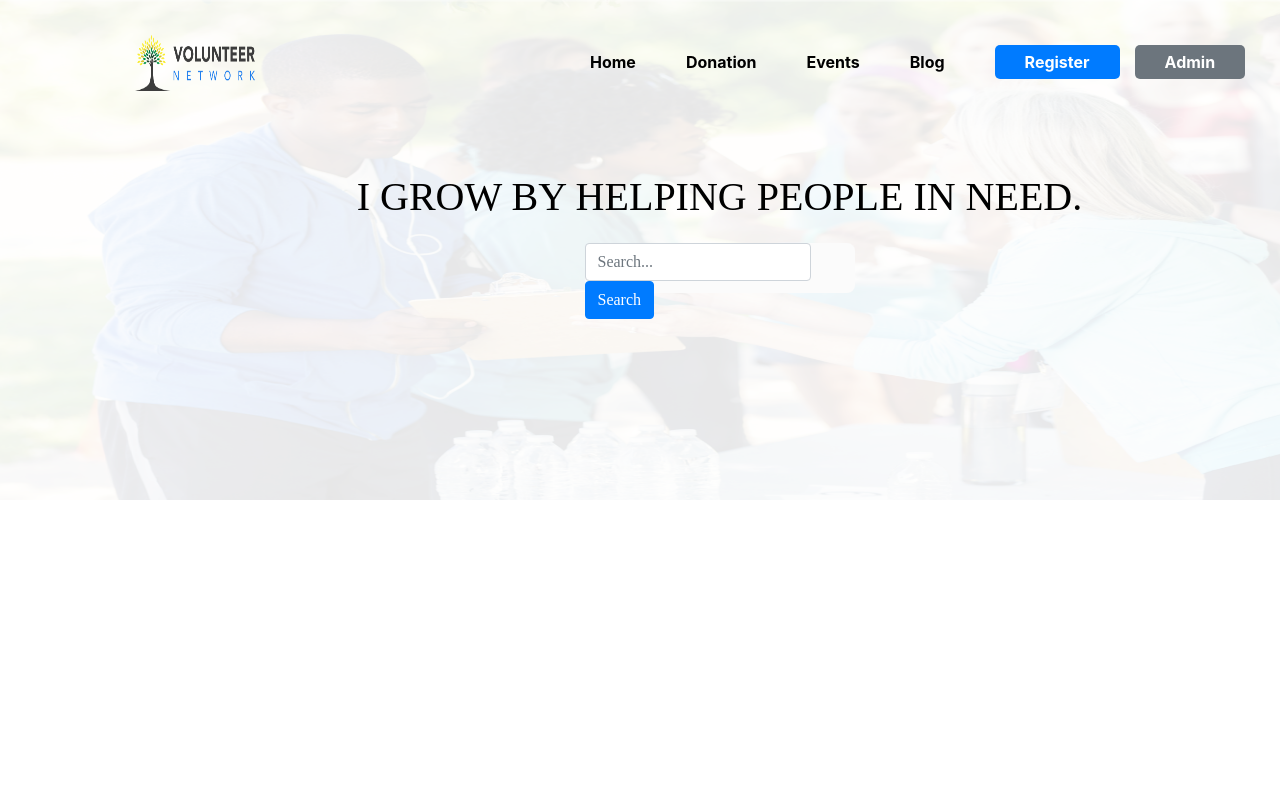
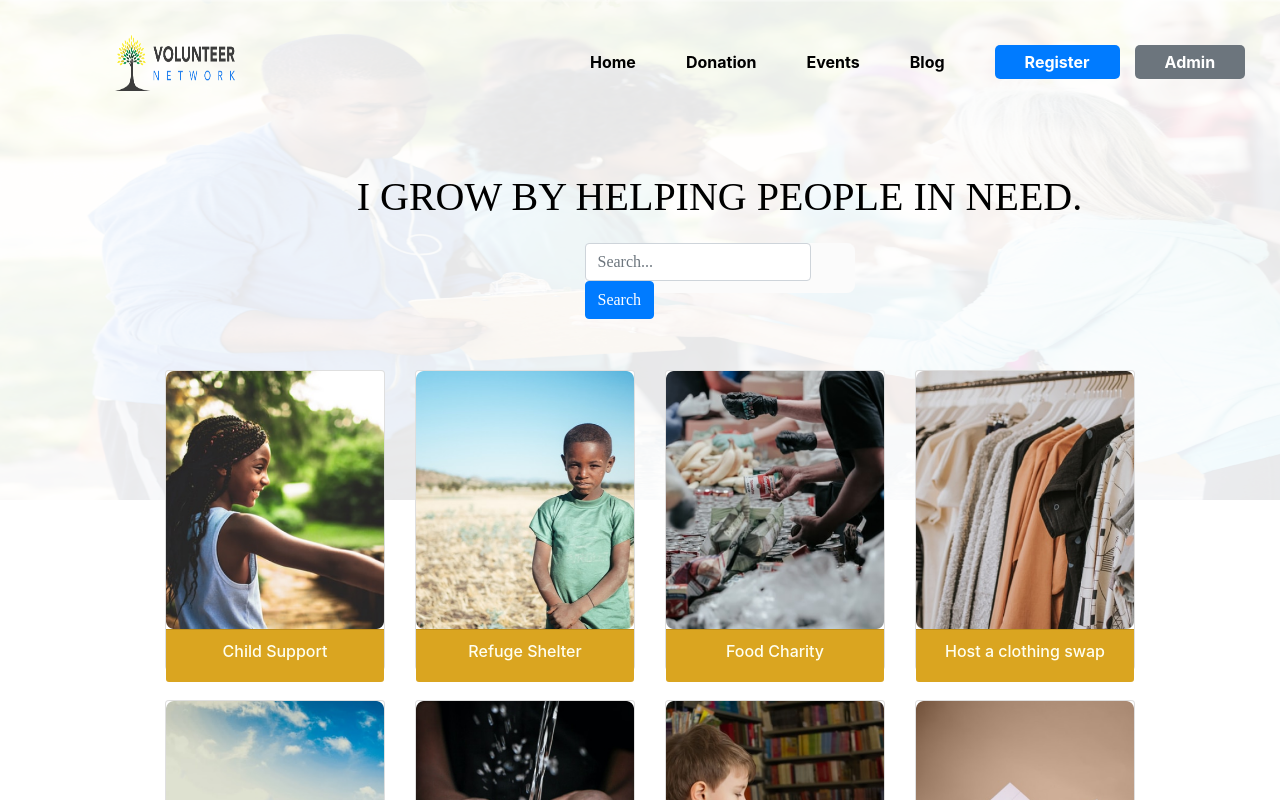
Before and after one commit to azmir849/volunteer-network, a React (Create React App) app: page / in a window 1280 px wide. Shown: the top 800 px of the page. Built offline with nearby package versions, Linux system fonts and the light colour scheme.

Commit message:
LandingPage fully complete

```diff
--- a/src/Components/LandingPage/LandingPage.js
+++ b/src/Components/LandingPage/LandingPage.js
@@ -1,10 +1,12 @@
 import React from 'react';
+import LandingPageCards from '../LandingPageCards/LandingPageCards';
 import LandingPageHeader from '../LandingPageHeader/LandingPageHeader';
 
 const LandingPage = () => {
     return (
         <div>
             <LandingPageHeader></LandingPageHeader>
+            <LandingPageCards></LandingPageCards>
         </div>
     );
 };
--- /dev/null
+++ b/src/Components/LandingPageCards/LandingPageCards.css
@@ -0,0 +1,5 @@
+.Cards{
+    margin-top: -160px;
+    margin-left: 150PX;
+    margin-right: 10PX;
+}
--- /dev/null
+++ b/src/Components/LandingPageCards/LandingPageCards.js
@@ -0,0 +1,98 @@
+import React from 'react';
+import VolunteerActivity from '../VolunteerActivity/VolunteerActivity';
+import './LandingPageCards.css'
+
+const volunteerActivity =[
+    {
+        name: 'Child Support',
+        pictureUrl:'childSupport.png'
+    },
+    {
+        name: 'Refuge Shelter',
+        pictureUrl:'refuseShelter.png'
+    },
+    {
+        name: 'Food Charity',
+        pictureUrl:'foodCharity.png'
+    },
+    {
+        name: 'Host a clothing swap',
+        pictureUrl:'clothSwap.png'
+    },
+    {
+        name: 'Host a river clean-up',
+        pictureUrl:'riverClean.png'
+    },
+    {
+        name: 'Clean water for children',
+        pictureUrl:'cleanWater.png'
+    },
+    {
+        name: 'Good education',
+        pictureUrl:'goodEducation.png'
+    },
+    {
+        name: 'New books for children',
+        pictureUrl:'newBooks.png'
+    },
+    {
+        name: 'Host a study group',
+        pictureUrl:'studyGroup.png'
+    },
+    {
+        name: 'Build a birdhouses for your neighbors',
+        pictureUrl:'birdHouse.png'
+    },
+    {
+        name: 'Organize books at the library',
+        pictureUrl:'libraryBooks.png'
+    },
+    {
+        name: 'Give a seminar on driving safety',
+        pictureUrl:'driveSafety.png'
+    },
+    {
+        name: 'Give free music lessons',
+        pictureUrl:'musicLessons.png'
+    },
+    {
+        name: 'Teach people how to register to vote',
+        pictureUrl:'voteRegister.png'
+    },
+    {
+        name: 'Clean up your local park',
+        pictureUrl:'clearnPark.png'
+    },
+    {
+        name: 'Give IT helps to local adults',
+        pictureUrl:'ITHelp.png'
+    },
+    {
+        name: 'Foster a shelter animal',
+        pictureUrl:'animalShelter.png'
+    },
+    {
+        name: 'Babysit during PTA meetings',
+        pictureUrl:'babySit.png'
+    },
+    {
+        name: 'Collects stuffed animals',
+        pictureUrl:'stuffedAnimals.png'
+    },
+    {
+        name: 'Collect school supplies',
+        pictureUrl:'schoolSuffiles.png'
+    },
+]
+
+const LandingPageCards = () => {
+    return (
+        <div className="Cards row">
+            {
+               volunteerActivity.map(activity =><VolunteerActivity activity={activity}></VolunteerActivity>)
+            }
+        </div>
+    );
+};
+
+export default LandingPageCards;
--- a/src/Components/LandingPageHeader/LandingPageHeader.css
+++ b/src/Components/LandingPageHeader/LandingPageHeader.css
@@ -1,5 +1,4 @@
 .BackgroundImg{
-    position: absolute;
     width: 1500px;
     height: 500px;
 }
@@ -7,7 +6,7 @@
     position: absolute;
     width: 120.26px;
     height: 56px;
-    left: 135px;
+    left: 115px;
     top: 35px;
 }
 .navForm{
--- a/src/Components/LandingPageHeader/LandingPageHeader.js
+++ b/src/Components/LandingPageHeader/LandingPageHeader.js
@@ -12,16 +12,16 @@ const LandingPageHeader = () => {
                <nav className="nav navMenuArea">
                 <ul>
                     <li>
-                        <Link to="/news">Home</Link>
+                        <Link to="/home">Home</Link>
                     </li>
                     <li>
-                        <Link to="/destinations">Donation</Link>
+                        <Link to="/donation">Donation</Link>
                     </li>
                     <li>
-                        <Link to="/blog">Events</Link>
+                        <Link to="/events">Events</Link>
                     </li>
                     <li>
-                        <Link to="/contact">Blog</Link>
+                        <Link to="/blog">Blog</Link>
                     </li>
                     <li>
                         <Link className="Register-btn btn-primary" to="/register">Register</Link>
--- /dev/null
+++ b/src/Components/VolunteerActivity/VolunteerActivity.css
@@ -0,0 +1,11 @@
+.card{
+    height: 300px;
+    width: 320px;
+    margin-top: 30px;
+}
+.card-footer{
+    background-color:goldenrod;
+}
+.footerText{
+    color: ivory;
+}
--- /dev/null
+++ b/src/Components/VolunteerActivity/VolunteerActivity.js
@@ -0,0 +1,18 @@
+import React from 'react';
+import './VolunteerActivity.css'
+ import img from '../../images/childSupport.png'
+
+const VolunteerActivity = ({activity}) => {
+    return (
+        <div className="col-md-3 card-deck">
+            <div class="card">
+                <img src={require(`../../images/${activity.pictureUrl}`)} alt=""/>
+                <div class="card-footer">
+                <h6 class="d-flex justify-content-center footerText">{activity.name}</h6>
+                </div>
+            </div>
+        </div>
+    );
+};
+
+export default VolunteerActivity;
```
